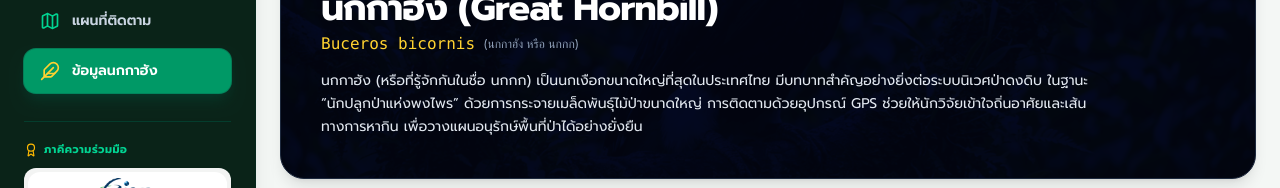
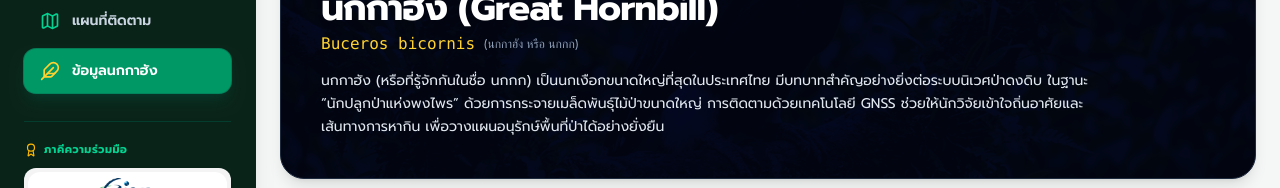
Before and after one commit to MSingha13/hornbill-tracking, a React (Vite) app: page / in a window 1280 px wide. Both pictures are taken after a click on the button "ข้อมูลนกกาฮัง". Shown: the part 244-432 px from the top of the page. Built offline with nearby package versions, Linux system fonts and the light colour scheme; no server answers.

Commit message:
Update SpeciesInfoView.tsx

```diff
--- a/src/components/SpeciesInfoView.tsx
+++ b/src/components/SpeciesInfoView.tsx
@@ -86,7 +86,7 @@ export const SpeciesInfoView: React.FC = () => {
           <p className="text-xs sm:text-sm text-slate-200 mt-3.5 leading-relaxed">
             นกกาฮัง (หรือที่รู้จักกันในชื่อ นกกก) เป็นนกเงือกขนาดใหญ่ที่สุดในประเทศไทย
             มีบทบาทสำคัญอย่างยิ่งต่อระบบนิเวศป่าดงดิบ ในฐานะ “นักปลูกป่าแห่งพงไพร”
-            ด้วยการกระจายเมล็ดพันธุ์ไม้ป่าขนาดใหญ่ การติดตามด้วยอุปกรณ์ GPS
+            ด้วยการกระจายเมล็ดพันธุ์ไม้ป่าขนาดใหญ่ การติดตามด้วยเทคโนโลยี GNSS
             ช่วยให้นักวิจัยเข้าใจถิ่นอาศัยและเส้นทางการหากิน เพื่อวางแผนอนุรักษ์พื้นที่ป่าได้อย่างยั่งยืน
           </p>
         </div>
```
